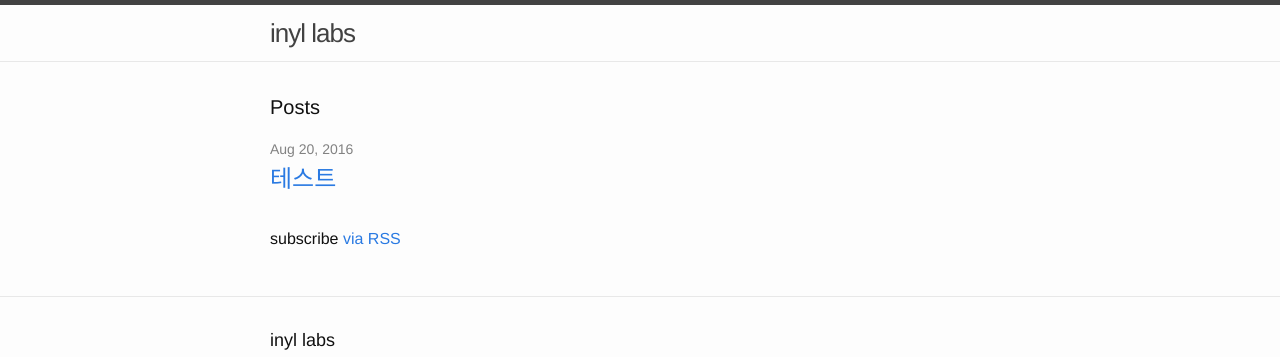
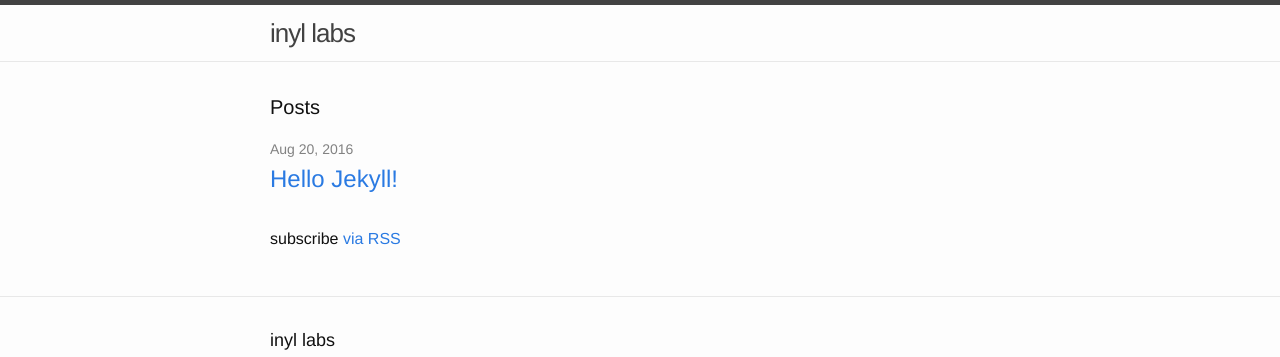
Before and after one commit to inyl/inyl.github.io, a Jekyll site: the page built from index.html, in a window 1280 px wide. Shown: the top 357 px of the page. Built offline with Jekyll 4.4.1, drawn with Linux system fonts in a browser that asks for light colours.

Commit message:
first post

```diff
--- a/_posts/2016-08-20-테스트.markdown
+++ b/_posts/2016-08-20-테스트.markdown
@@ -1 +1,5 @@
+---
+layout: post
+title:  "Hello Jekyll!"
+---
 jekyll + github page로 블로그 만들기 테스트
```
